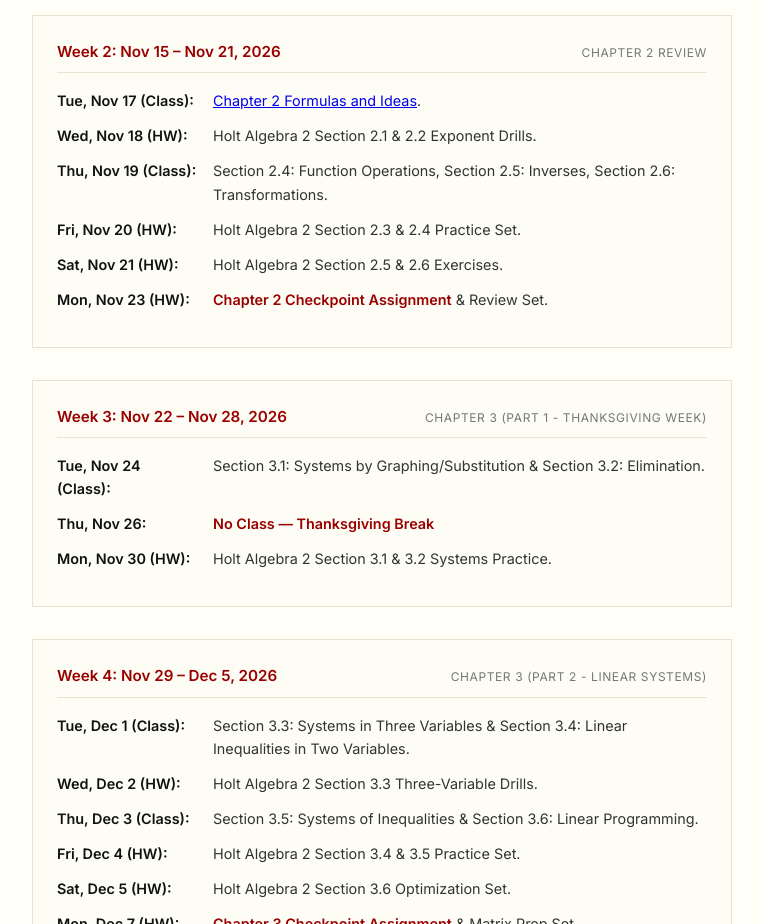
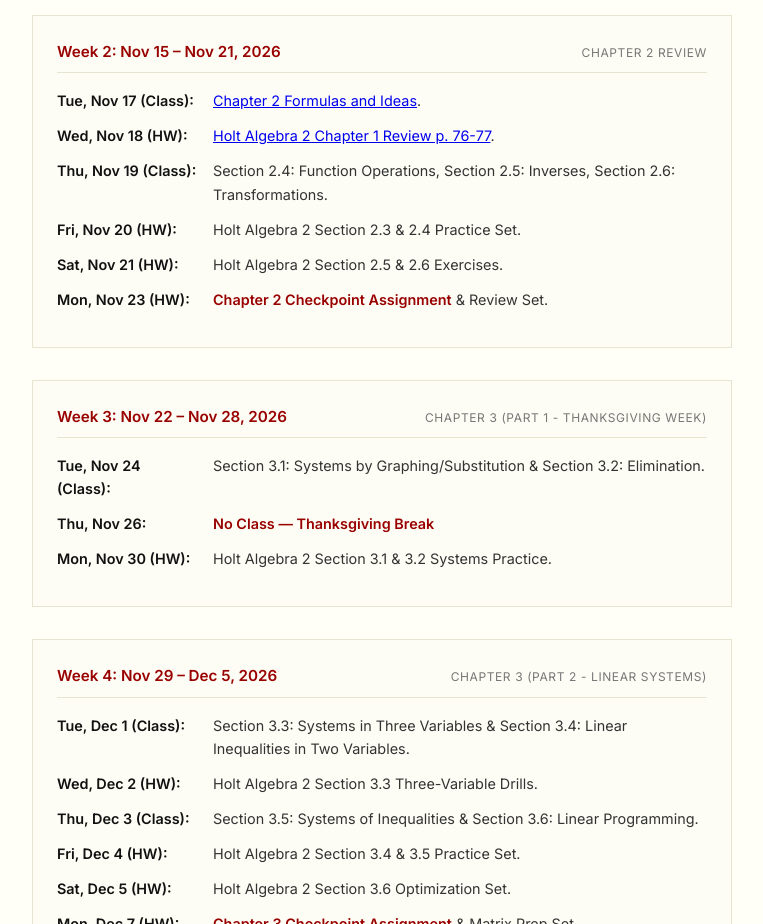
Before and after one commit to williamswick96-coder/AlgebraHome, a plain HTML site: page index.html in a window 1280 px wide. Shown: the part 1080-2004 px from the top of the page, without its empty margins (0-763 px from the left). Drawn offline with nearby package versions, Linux system fonts and the light colour scheme; a web font is replaced by a local one.

Commit message:
Update Wednesday schedule content with new link

```diff
--- a/index.html
+++ b/index.html
@@ -334,7 +334,10 @@
 
                         <li class="schedule-item">
                             <span class="day-label">Wed, Nov 18 (HW):</span>
-                            <span class="day-content">Holt Algebra 2 Section 2.1 & 2.2 Exponent Drills.</span>
+                            <span class="day-content">
+                                <a href="https://sites.google.com/view/spralgebra/home/wednesday-work"target="_blank" style="text-decoration: underline;">Holt Algebra 2 Chapter 1 Review p. 76-77</a>.
+                           </span>
+
                         </li>
                         <li class="schedule-item">
                             <span class="day-label">Thu, Nov 19 (Class):</span>
```
